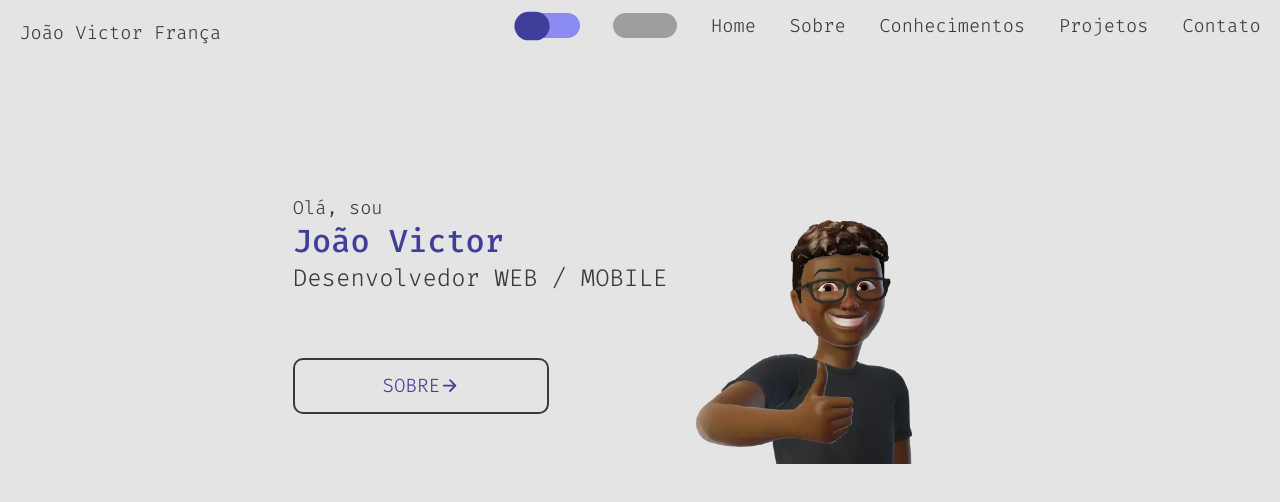
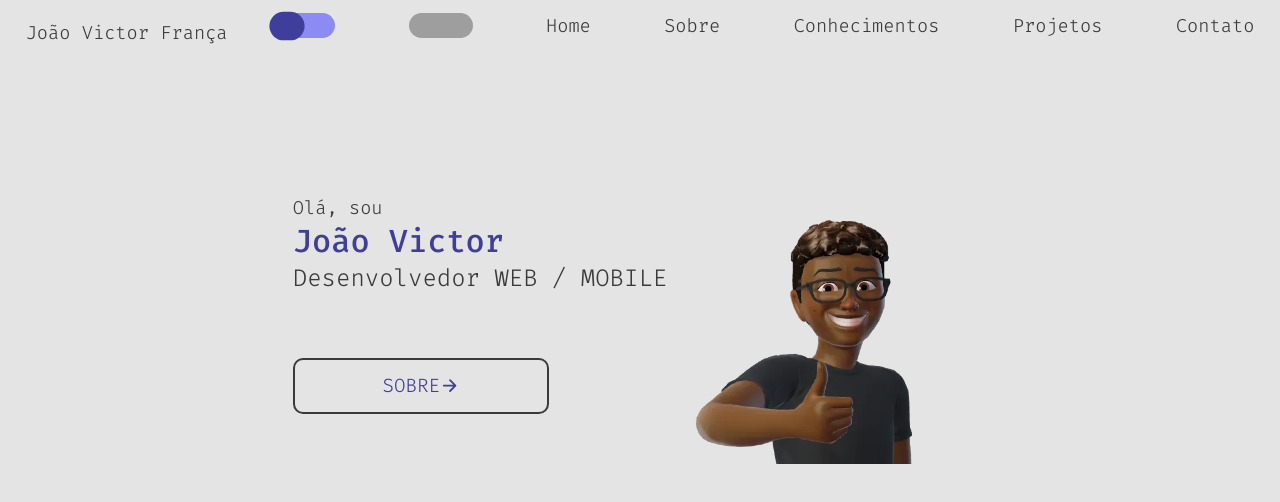
Before and after one commit to Franca0118/portifolio, a React (Vite) app: page / in a window 1280 px wide. Shown: the top 502 px of the page. Built offline with nearby package versions, Linux system fonts and the light colour scheme; grey boxes are pictures that could not be loaded.

Commit message:
correcao header

```diff
--- a/src/css/cssbase.css
+++ b/src/css/cssbase.css
@@ -76,15 +76,18 @@ header{
     display: flex;
     height: 8vh;
     justify-content: space-between;
-    padding: 1.5vw;
+    padding: 2vw;
     align-items: center;
+
 }
 
 header div~div{
-    width: 60%;
+    width: 80%;
     height: 3vw;
     display: flex;
     justify-content: space-between;
+    gap: 20px;
+
 }
 
 main{
@@ -324,5 +327,12 @@ section{
         width: 70vw;
         font-size: 1.4em;
     }
+    header div~div{
+        width: 65%;
+        height: 3vw;
+        display: flex;
+        justify-content: space-between;
+        gap: 0px;
 
+    }
 }
```
Also changed, not shown: public/eu.png.
